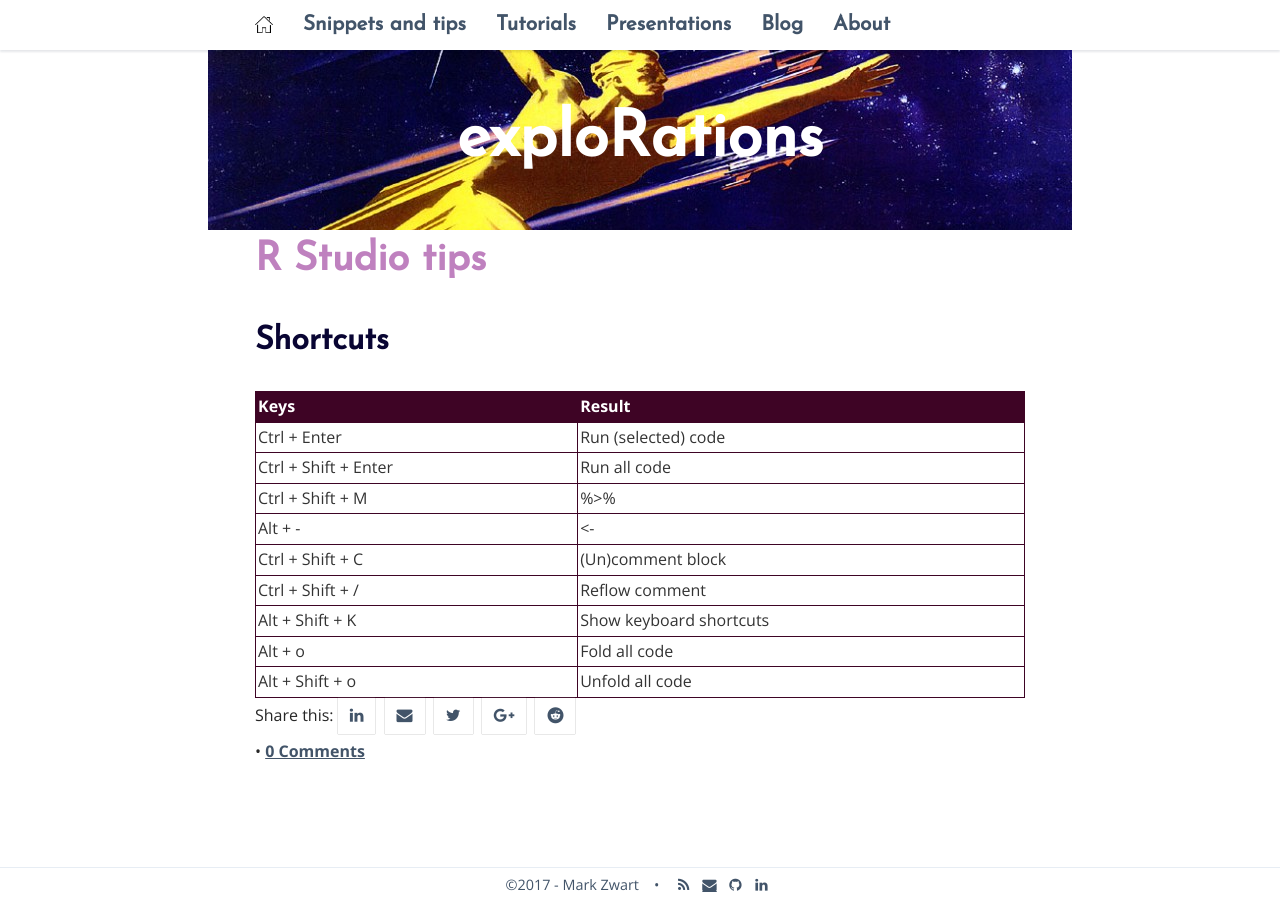
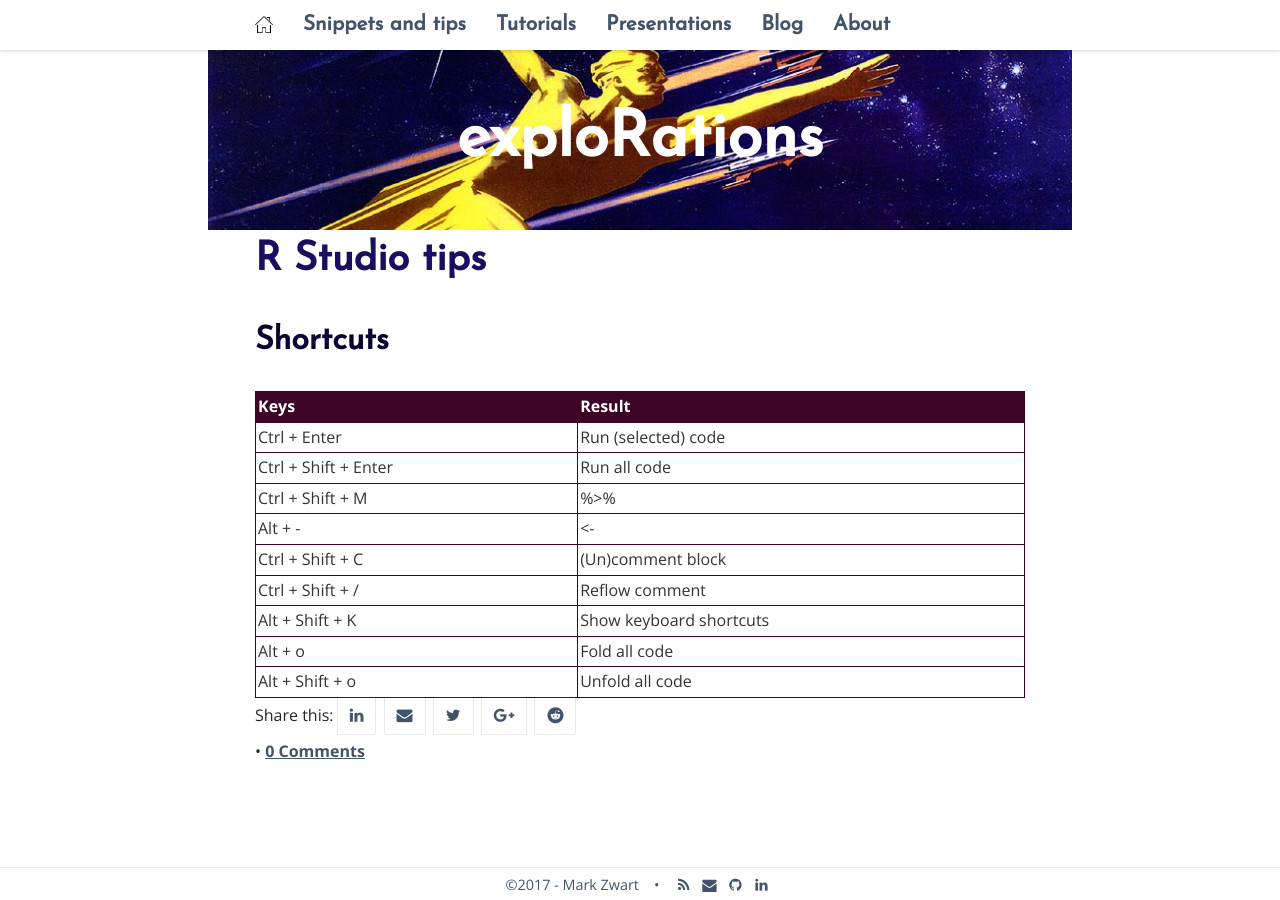
Before and after one commit to mark-me/mark-me.github.io, a Jekyll site: the page built from _pages/snippets-and-tips/r-studio-tips.md, in a window 1280 px wide. Built offline with Jekyll 4.4.1, drawn with Linux system fonts in a browser that asks for light colours; nearby versions of some CDN libraries; comment, search, counter and statistics services are not loaded.

Commit message:
Update _base.scss

```diff
--- a/_sass/_base.scss
+++ b/_sass/_base.scss
@@ -7,7 +7,7 @@
 $link-index-font: 'Josefin Sans', sans-serif;
 $link-index-color: #425469;
 $heading-font: 'Josefin Sans', sans-serif;
-$heading-font-color: #bf81bf;
+$heading-font-color: #180F5E;
 $light: #E7EDF4;
 $header:  #FFFFFF;
 $header-font-color: #FFFFFF;
```
